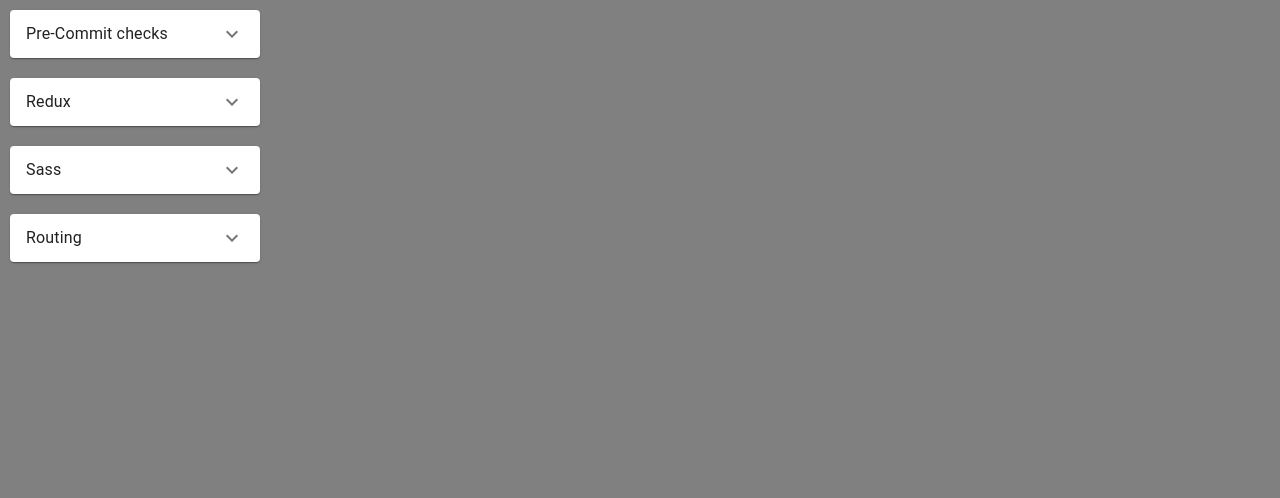
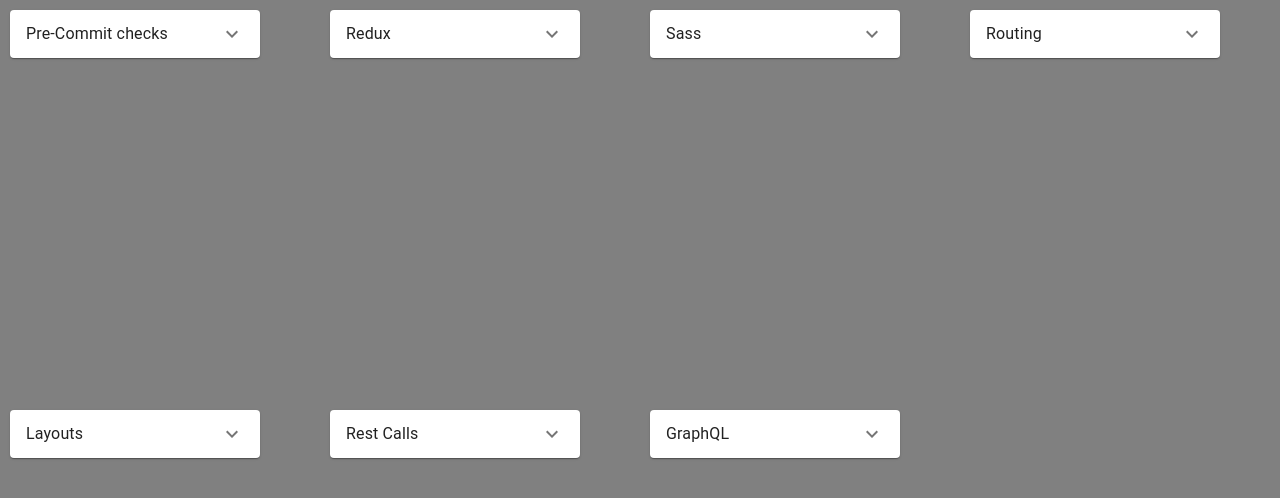
Before and after one commit to JehanKE/react-learning, a React (Create React App) app: page / in a window 1280 px wide. Shown: the top 498 px of the page. Built offline with nearby package versions, Linux system fonts and the light colour scheme; no server answers; the HTML template or start-up script is replaced by a standard one.

Commit message:
added rest, layout and graphQL acoordions

```diff
--- a/package.json
+++ b/package.json
@@ -4,6 +4,7 @@
   "homepage": "https://jehanke.github.io/react-learning/",
   "private": true,
   "dependencies": {
+    "@apollo/client": "^3.6.9",
     "@emotion/react": "^11.10.0",
     "@emotion/styled": "^11.10.0",
     "@mui/icons-material": "^5.10.2",
@@ -12,6 +13,7 @@
     "@testing-library/jest-dom": "^5.16.5",
     "@testing-library/react": "^13.3.0",
     "@testing-library/user-event": "^13.5.0",
+    "graphql": "^16.6.0",
     "react": "^18.2.0",
     "react-dom": "^18.2.0",
     "react-redux": "^8.0.2",
--- /dev/null
+++ b/src/components/Accordions/GraphqlCalls/ActionFetch.js
@@ -0,0 +1,36 @@
+
+import { useLazyQuery, gql } from '@apollo/client';
+
+const ActionFetch = () => {
+
+    const GET_LOCATIONS = gql`
+        query getTodo {
+            todo(id:1) {
+                id
+                title
+            }
+        }
+    `;
+    const [getData, {data,loading}] = useLazyQuery(GET_LOCATIONS);
+
+    const handleClick = () => {
+        getData();
+    }
+
+    return (
+        <>
+            <div>
+                <button onClick={handleClick}>Fetch Data</button>
+            </div>
+            <div>
+                {loading?
+                    <div>Loading...</div>
+                :
+                    console.log("GQL Data Fetched onClick: ",data)
+                }
+            </div>
+        </>
+    )
+}
+
+export default ActionFetch;
--- /dev/null
+++ b/src/components/Accordions/GraphqlCalls/AutoFetch.js
@@ -0,0 +1,29 @@
+
+import { useQuery, gql } from '@apollo/client';
+
+const AutoFetch = () => {
+
+    const GET_LOCATIONS = gql`
+        query getTodos {
+            todos {
+                data {
+                    id
+                    title
+                }
+            }
+        }
+    `;
+    const {data,loading} = useQuery(GET_LOCATIONS);
+
+    return (
+        <div>
+            {loading?
+                <div>Loading...</div>
+            :
+                console.log("GQL Data Auto Fetched: ",data)
+            }
+        </div>
+    )
+}
+
+export default AutoFetch;
--- /dev/null
+++ b/src/components/Accordions/GraphqlCalls/index.js
@@ -0,0 +1,45 @@
+import './index.scss';
+import Accordion from '@mui/material/Accordion';
+import AccordionSummary from '@mui/material/AccordionSummary';
+import AccordionDetails from '@mui/material/AccordionDetails';
+import Typography from '@mui/material/Typography';
+import ExpandMoreIcon from '@mui/icons-material/ExpandMore';
+import AutoFetch from './AutoFetch';
+import ActionFetch from './ActionFetch';
+
+const GraphqlCalls = () => {
+    return (
+        <div className='gql-accordion-container-div'>
+            <Accordion >
+                <AccordionSummary
+                expandIcon={<ExpandMoreIcon />}
+                aria-controls="panel1-content"
+                id="panel1-header"
+                >
+                    <Typography>GraphQL</Typography>
+                </AccordionSummary>
+                <AccordionDetails>
+                    <div className='gql-container-div'>
+                        <div>
+                            GraphQL helps prevent over and under fetching. <br/>
+                            <a href='https://graphql.org/' target='_blank' rel='noreferrer'> GraphQL Documentation</a>
+                            <br/><br/>
+                            To make GraphQL work with React we use Apollo client. <br/>
+                            <a href='https://www.apollographql.com/docs/react/' target='_blank' rel='noreferrer'>Apollo Documentation</a>
+                            <br/><br/>
+                            <a href='https://graphqlzero.almansi.me/#get-started' target='_blank' rel='noreferrer'>GraphQL playground and mock endpoints</a>
+                            <br/><br/>
+                        </div>
+                        <div>
+                            Check Console For Example Responses
+                            <AutoFetch/>
+                            <ActionFetch/>
+                        </div>
+                    </div>
+                </AccordionDetails>
+            </Accordion>
+        </div>
+    )
+}
+
+export default GraphqlCalls;
--- /dev/null
+++ b/src/components/Accordions/GraphqlCalls/index.scss
@@ -0,0 +1,7 @@
+.gql-accordion-container-div {
+    width: 250px;
+    padding: 10px;
+    .gql-container-div {
+        text-align: left;
+    }
+}
--- /dev/null
+++ b/src/components/Accordions/LayoutAccordion/index.js
@@ -0,0 +1,32 @@
+import './index.scss';
+import Accordion from '@mui/material/Accordion';
+import AccordionSummary from '@mui/material/AccordionSummary';
+import AccordionDetails from '@mui/material/AccordionDetails';
+import Typography from '@mui/material/Typography';
+import ExpandMoreIcon from '@mui/icons-material/ExpandMore';
+
+const LayoutAccordion = () => {
+    return (
+        <div className='layout-accordion-container-div'>
+            <Accordion >
+                <AccordionSummary
+                expandIcon={<ExpandMoreIcon />}
+                aria-controls="panel1-content"
+                id="panel1-header"
+                >
+                    <Typography>Layouts</Typography>
+                </AccordionSummary>
+                <AccordionDetails>
+                    <div className='layout-container-div'>
+                        <a href='https://www.w3schools.com/css/css3_flexbox.asp' target='_blank' rel='noreferrer'>Flexbox Layout</a>
+                        <br/><br/>
+                        <a href='https://www.w3schools.com/css/css_grid.asp' target='_blank' rel='noreferrer'>Grid Layout</a>
+                        <br/><br/>
+                    </div>
+                </AccordionDetails>
+            </Accordion>
+        </div>
+    )
+}
+
+export default LayoutAccordion;
--- /dev/null
+++ b/src/components/Accordions/LayoutAccordion/index.scss
@@ -0,0 +1,7 @@
+.layout-accordion-container-div {
+    width: 250px;
+    padding: 10px;
+    .layout-container-div {
+        text-align: left;
+    }
+}
--- /dev/null
+++ b/src/components/Accordions/RestCalls/index.js
@@ -0,0 +1,29 @@
+import './index.scss';
+import Accordion from '@mui/material/Accordion';
+import AccordionSummary from '@mui/material/AccordionSummary';
+import AccordionDetails from '@mui/material/AccordionDetails';
+import Typography from '@mui/material/Typography';
+import ExpandMoreIcon from '@mui/icons-material/ExpandMore';
+
+const RestCalls = () => {
+    return (
+        <div className='rest-accordion-container-div'>
+            <Accordion >
+                <AccordionSummary
+                expandIcon={<ExpandMoreIcon />}
+                aria-controls="panel1-content"
+                id="panel1-header"
+                >
+                    <Typography>Rest Calls</Typography>
+                </AccordionSummary>
+                <AccordionDetails>
+                    <div className='rest-container-div'>
+                        Calls to Rest API
+                    </div>
+                </AccordionDetails>
+            </Accordion>
+        </div>
+    )
+}
+
+export default RestCalls;
--- /dev/null
+++ b/src/components/Accordions/RestCalls/index.scss
@@ -0,0 +1,7 @@
+.rest-accordion-container-div {
+    width: 250px;
+    padding: 10px;
+    .rest-container-div {
+        text-align: left;
+    }
+}
--- a/src/components/HomePage/index.js
+++ b/src/components/HomePage/index.js
@@ -4,6 +4,9 @@
 import ReduxAccordion from '../Accordions/ReduxAccordion';
 import PrecommitAccordion from '../Accordions/PrecommitAccordion';
 import RoutingAccordion from '../Accordions/RoutingAccordion';
+import RestCalls from '../Accordions/RestCalls';
+import GraphqlCalls from '../Accordions/GraphqlCalls';
+import LayoutAccordion from '../Accordions/LayoutAccordion';
 
 const HomePage = () => {
 
@@ -13,6 +16,9 @@
             <ReduxAccordion/>
             <SassAccordion/>
             <RoutingAccordion/>
+            <LayoutAccordion/>
+            <RestCalls/>
+            <GraphqlCalls/>
         </div>
     )
 }
--- a/src/components/HomePage/index.scss
+++ b/src/components/HomePage/index.scss
@@ -2,4 +2,6 @@
     background-color: grey;
     height: 100vh;
     color: white;
+    display: grid;
+    grid-template-columns: auto auto auto auto;
 }
--- a/src/index.js
+++ b/src/index.js
@@ -6,12 +6,21 @@
 import store from './redux/store';
 import { Provider } from 'react-redux';
 import { BrowserRouter } from "react-router-dom";
+import { ApolloClient, InMemoryCache, ApolloProvider } from '@apollo/client';
 
 const root = ReactDOM.createRoot(document.getElementById('root'));
+
+const client = new ApolloClient({
+  uri: 'https://graphqlzero.almansi.me/api',
+  cache: new InMemoryCache(),
+});
+
 root.render(
   <Provider store={store}>
     <BrowserRouter>
-      <App />
+      <ApolloProvider client={client}>
+        <App />
+      </ApolloProvider>
     </BrowserRouter>
   </Provider>
 );
```
Also changed, not shown: 1 other file (tests, documents, lock files or other folders).
